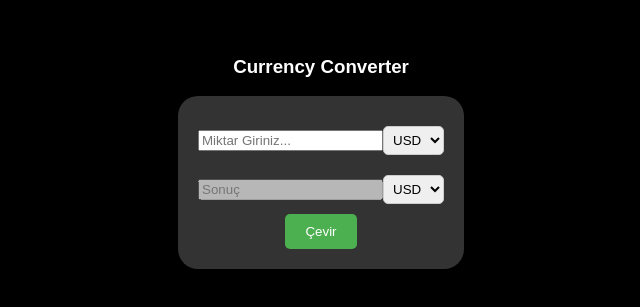
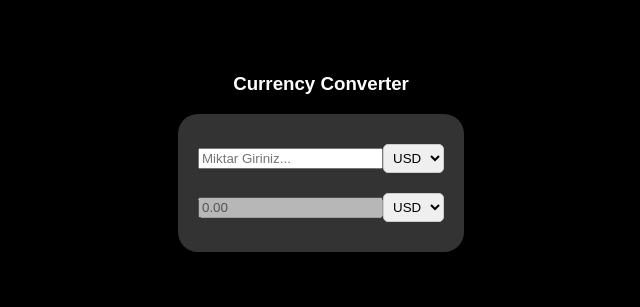
Before and after one commit to mehmetbuyukgumus/currencyconverter_witih_API, a Next.js app: page / in a window 1280 px wide. Shown: the part 247-554 px from the top of the page, without its empty margins (319-959 px from the left). Built offline with nearby package versions, Linux system fonts and the light colour scheme.

Commit message:
Fundamental changes

```diff
--- a/app/page.js
+++ b/app/page.js
@@ -7,10 +7,8 @@ export default function Home() {
     const [amount, setamount] = React.useState(0);
     const [fromCurrency, setfromCurrency] = React.useState("USD");
     const [toCurrency, settoCurrency] = React.useState("TRY");
-    function convertCurrency(amount, fromCurrency, toCurrency) {
-        // const amount = parseFloat(document.getElementById("amountInput").value);
-        // const fromCurrency = document.getElementById("fromCurrency").value;
-        // const toCurrency = document.getElementById("toCurrency").value;
+
+    function convertCurrency() {
         const rates = {
             TRY: 1,
             USD: 28,
@@ -18,22 +16,25 @@ export default function Home() {
         };
         const result = amount * rates[fromCurrency] / rates[toCurrency];
         return result.toFixed(2);
-        // document.getElementById("resultInput").value = result.toFixed(2);
     }
-    function updateAmout(value) {
-        setamount(value);
+
+    function updateAmout(event) {
+        setamount(event.target.value);
     }
-    function updatefromCurrency(value) {
-        setfromCurrency(value);
+
+    function updatefromCurrency(event) {
+        setfromCurrency(event.target.value);
     }
-    function updatetoCurrency(value) {
-        settoCurrency(value);
+
+    function updatetoCurrency(event) {
+        settoCurrency(event.target.value);
     }
+
     return (
         <div>
             <h3>Currency Converter</h3>
-    <div class="container">
-        <div class="input-container">
+            <div className="container">
+                <div className="input-container">
                     <input type="text" id="amountInput" placeholder="Miktar Giriniz..." onChange={updateAmout}></input>
                     <select id="fromCurrency" onChange={updatefromCurrency}>
                         <option value="USD">USD</option>
@@ -41,15 +42,15 @@ export default function Home() {
                         <option value="TRY">TRY</option>
                     </select>
                 </div>
-        <div class="input-container">
-            <input type="text" id="resultInput" placeholder="Sonuç" disabled></input>
+                <div className="input-container">
+                    <input type="text" id="resultInput" placeholder="Sonuç" value={convertCurrency()} disabled></input>
                     <select id="toCurrency" onChange={updatetoCurrency}>
                         <option value="USD">USD</option>
                         <option value="EUR">EUR</option>
                         <option value="TRY">TRY</option>
                     </select>
                 </div>
-        <button onclick = {convertCurrency}>Çevir</button>
+
             </div>
         </div>
     )
```
Lines whose indentation alone changed are shown as unchanged.
